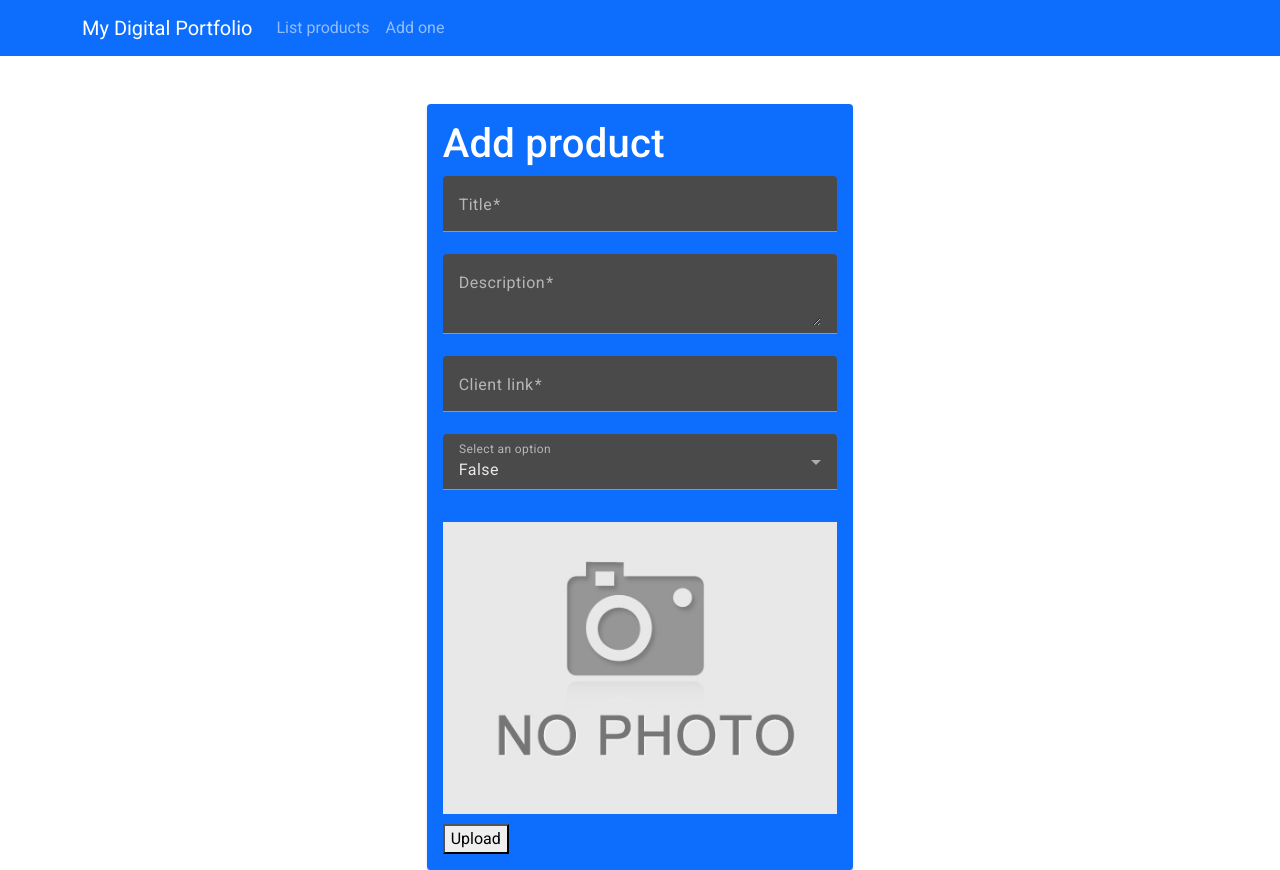
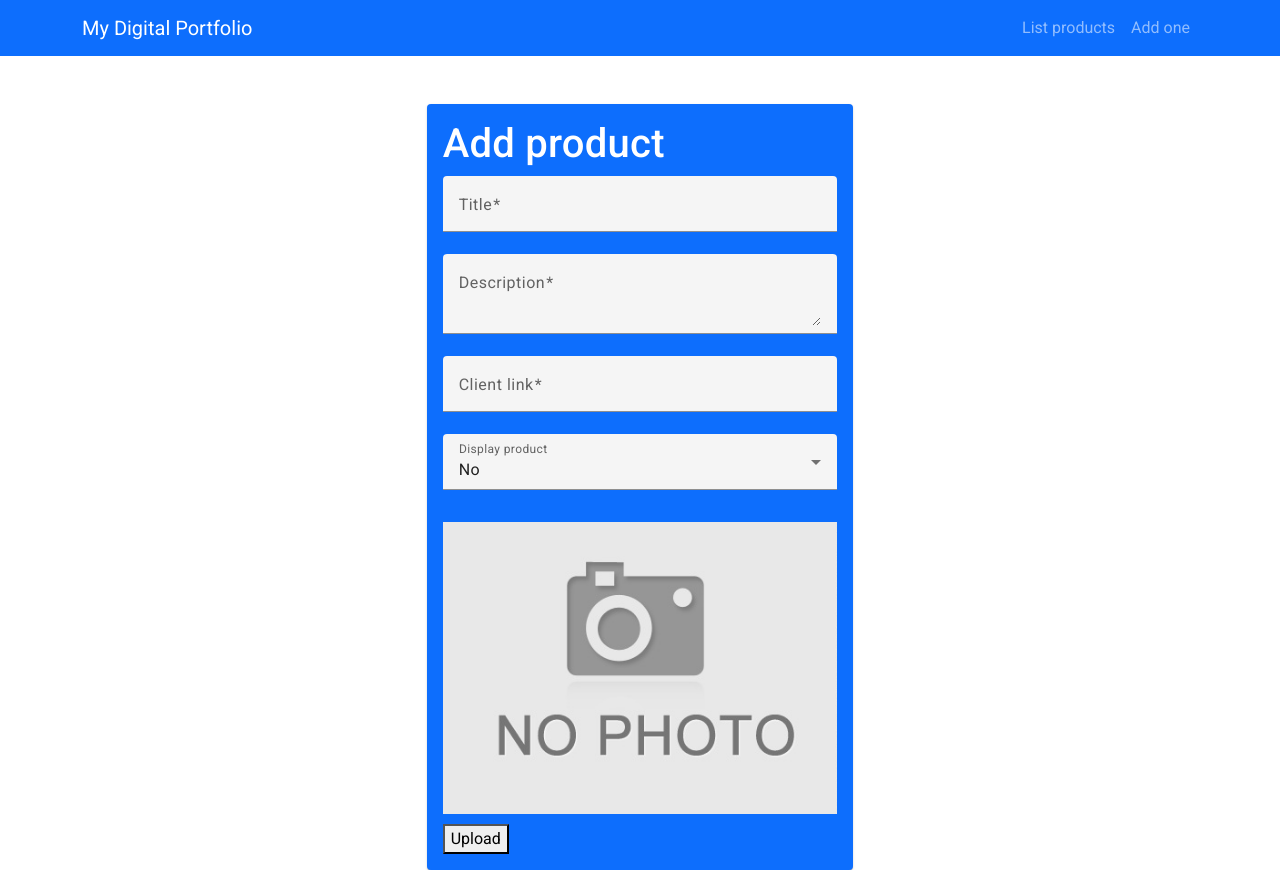
Before and after one commit to adriancaplescu/eportfolio, an Angular app in the folder frontend/: page /products/new in a window 1280 px wide. Built offline with nearby package versions, Linux system fonts and the light colour scheme.

Commit message:
fix collapsing menu

```diff
--- a/frontend/angular.json
+++ b/frontend/angular.json
@@ -31,11 +31,13 @@
               "src/assets"
             ],
             "styles": [
-              "@angular/material/prebuilt-themes/pink-bluegrey.css",
+              "@angular/material/prebuilt-themes/indigo-pink.css",
               "node_modules/bootstrap/dist/css/bootstrap.min.css",
               "src/styles.scss"
             ],
-            "scripts": []
+            "scripts": [
+              "node_modules/bootstrap/dist/js/bootstrap.bundle.min.js"
+            ]
           },
           "configurations": {
             "production": {
@@ -93,10 +95,11 @@
               "src/assets"
             ],
             "styles": [
-              "@angular/material/prebuilt-themes/pink-bluegrey.css",
+              "@angular/material/prebuilt-themes/indigo-pink.css",
               "src/styles.scss"
             ],
-            "scripts": []
+            "scripts": [
+            ]
           }
         }
       }
--- a/frontend/src/app/components/navigation/navigation.component.html
+++ b/frontend/src/app/components/navigation/navigation.component.html
@@ -1,12 +1,11 @@
 <nav class="navbar navbar-expand-lg navbar-dark bg-primary mb-5">
     <div class="container">
       <a class="navbar-brand" routerLink="/">My Digital Portfolio</a>
-        <button class="navbar-toggler" type="button" data-toggle="collapse" data-target="#navbarNav" aria-controls="navbarNav"
-            aria-expanded="false" aria-label="Toggle navigation">
+      <button class="navbar-toggler" type="button" data-bs-toggle="collapse" data-bs-target="#navbarNav" aria-controls="navbarNav" aria-expanded="false" aria-label="Toggle navigation">
         <span class="navbar-toggler-icon"></span>
       </button>
       <div class="collapse navbar-collapse" id="navbarNav">
-            <ul class="navbar-nav ml-auto">
+        <ul class="navbar-nav ms-auto">
           <li class="nav-item">
             <a class="nav-link" routerLink="/products">List products</a>
           </li>
--- a/frontend/src/app/components/product-form/product-form.component.html
+++ b/frontend/src/app/components/product-form/product-form.component.html
@@ -9,24 +9,24 @@
       <form (submit)="uploadImage(title, description, link, selectedValue ?? false)">
         <mat-form-field appearance="fill" class="full-width">
           <mat-label>Title</mat-label>
-          <input matInput #title required type="text" placeholder="Title">
+          <input matInput #title required type="text">
         </mat-form-field>
 
         <mat-form-field appearance="fill" class="full-width">
           <mat-label>Description</mat-label>
-          <textarea matInput #description required rows="2" placeholder="Description"></textarea>
+          <textarea matInput #description required rows="2"></textarea>
         </mat-form-field>
 
         <mat-form-field appearance="fill" class="full-width">
-          <mat-label>Client link</mat-label>
-          <input matInput #link required type="text" placeholder="Client link">
+          <mat-label required>Client link</mat-label>
+          <input matInput #link  required type="text">
         </mat-form-field>
 
         <mat-form-field appearance="fill" class="full-width">
-          <mat-label>Select an option</mat-label>
+          <mat-label required>Display product</mat-label>
           <mat-select [(ngModel)]="selectedValue" name="selectedValue">
-            <mat-option [value]="true">True</mat-option>
-            <mat-option [value]="false">False</mat-option>
+            <mat-option [value]="true">Yes</mat-option>
+            <mat-option [value]="false">No</mat-option>
           </mat-select>
         </mat-form-field>
 
```
Lines whose indentation alone changed are shown as unchanged.
